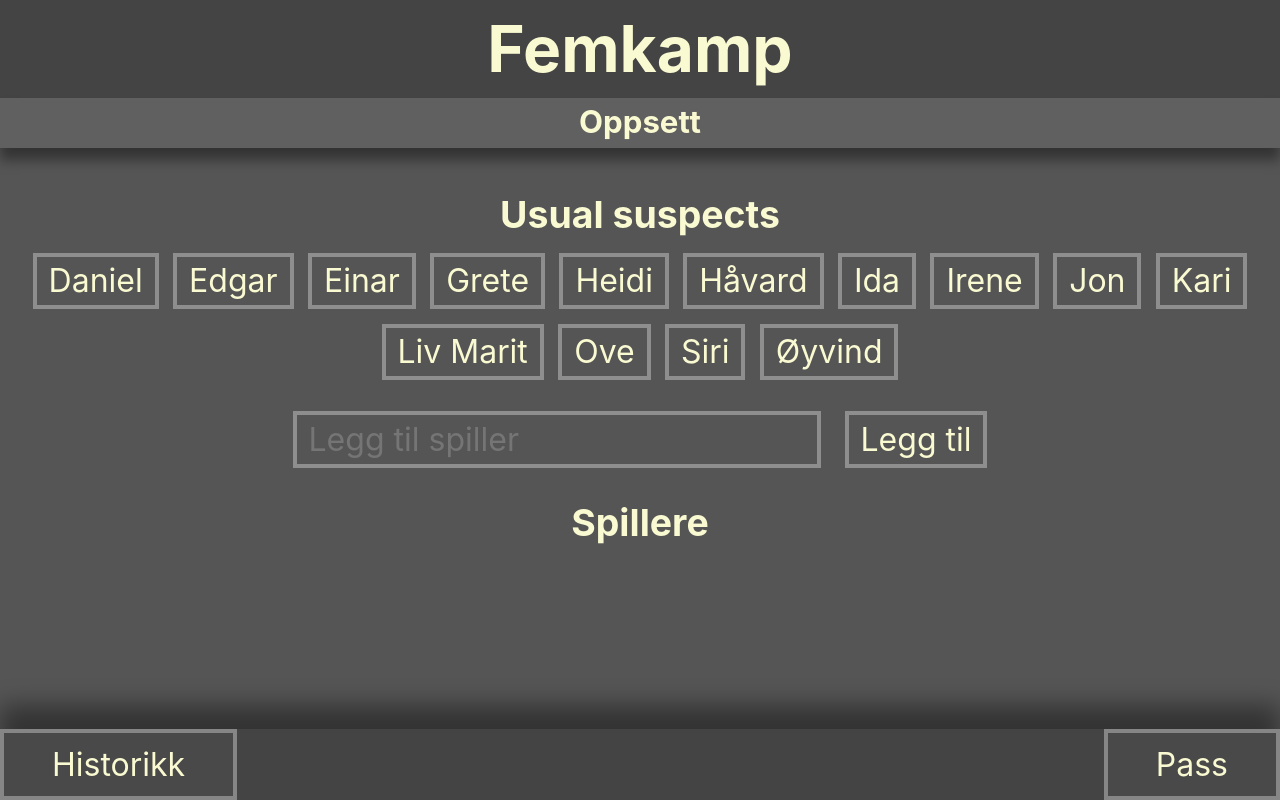
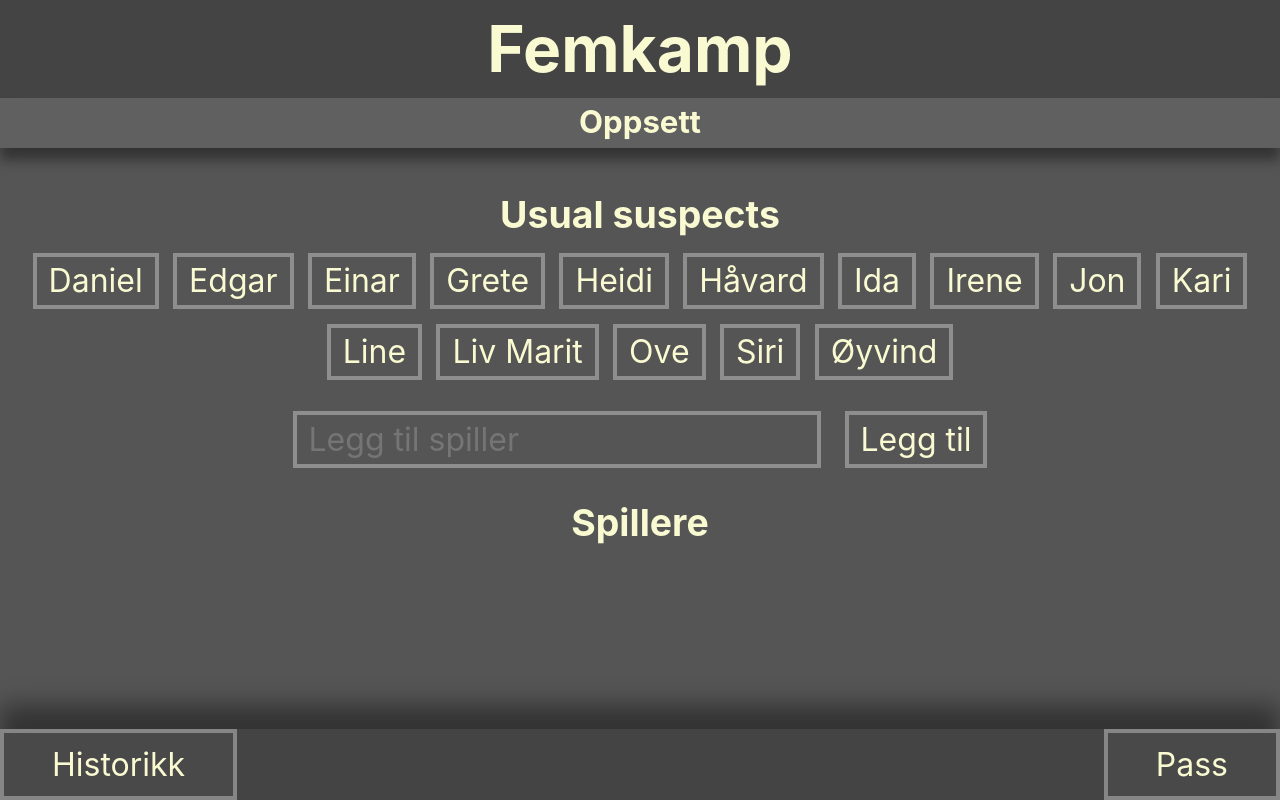
Before and after one commit to winsvold/femkamp, a React (Create React App) app: page / in a window 1280 px wide. Built offline with nearby package versions, Linux system fonts and the light colour scheme; a web font is replaced by a local one.

Commit message:
legger til Line

```diff
--- a/src/App/Runder/Setup.tsx
+++ b/src/App/Runder/Setup.tsx
@@ -57,6 +57,7 @@ const usualSuspects = [
     'Siri',
     'Håvard',
     'Øyvind',
+    'Line',
 ].sort();
 
 function Setup() {
```
